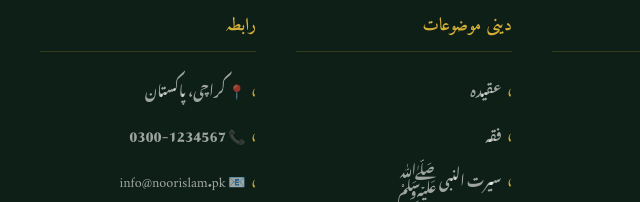
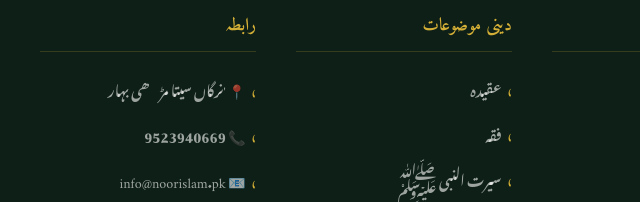
Before and after one commit to msqadr12/noor-islam, a plain HTML site: page index.html in a window 1280 px wide. Shown: the part 4622-4824 px from the top of the page, 0-640 px from the left. Drawn offline with Linux system fonts and the light colour scheme; a web font is replaced by a local one.

Commit message:
Update index.html

```diff
--- a/index.html
+++ b/index.html
@@ -1073,8 +1073,8 @@
     <div class="footer-col">
       <h4>رابطہ</h4>
       <ul>
-        <li><a href="#">📍 کراچی، پاکستان</a></li>
-        <li><a href="#">📞 0300-1234567</a></li>
+        <li><a href="#">📍 'نرگاں سیتا مڑھی بہار   </a></li>
+        <li><a href="#">📞 9523940669</a></li>
         <li><a href="#">📧 info@noorislam.pk</a></li>
         <li><a href="#">🕐 پیر تا جمعہ: 9am-6pm</a></li>
       </ul>
```
